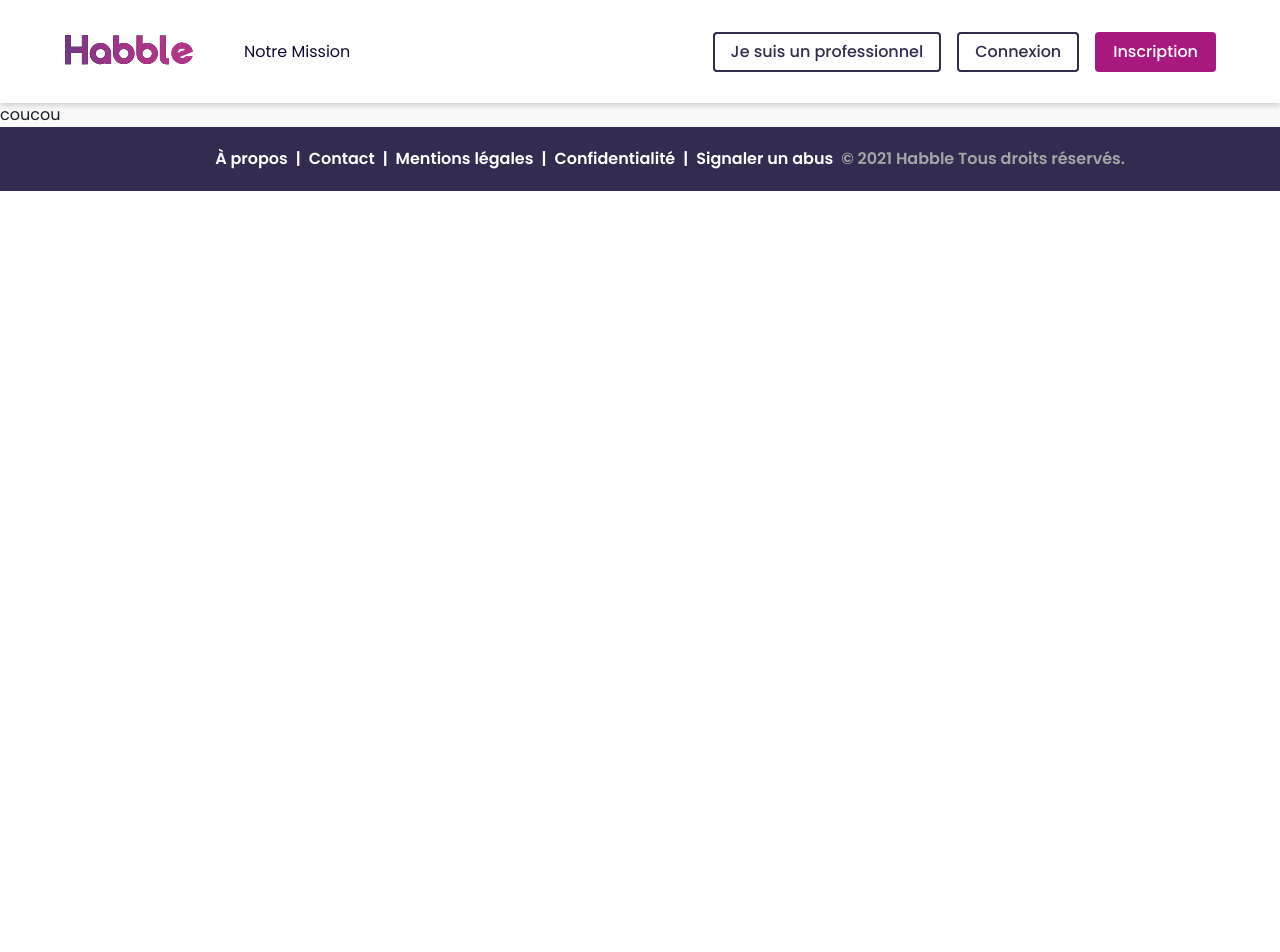
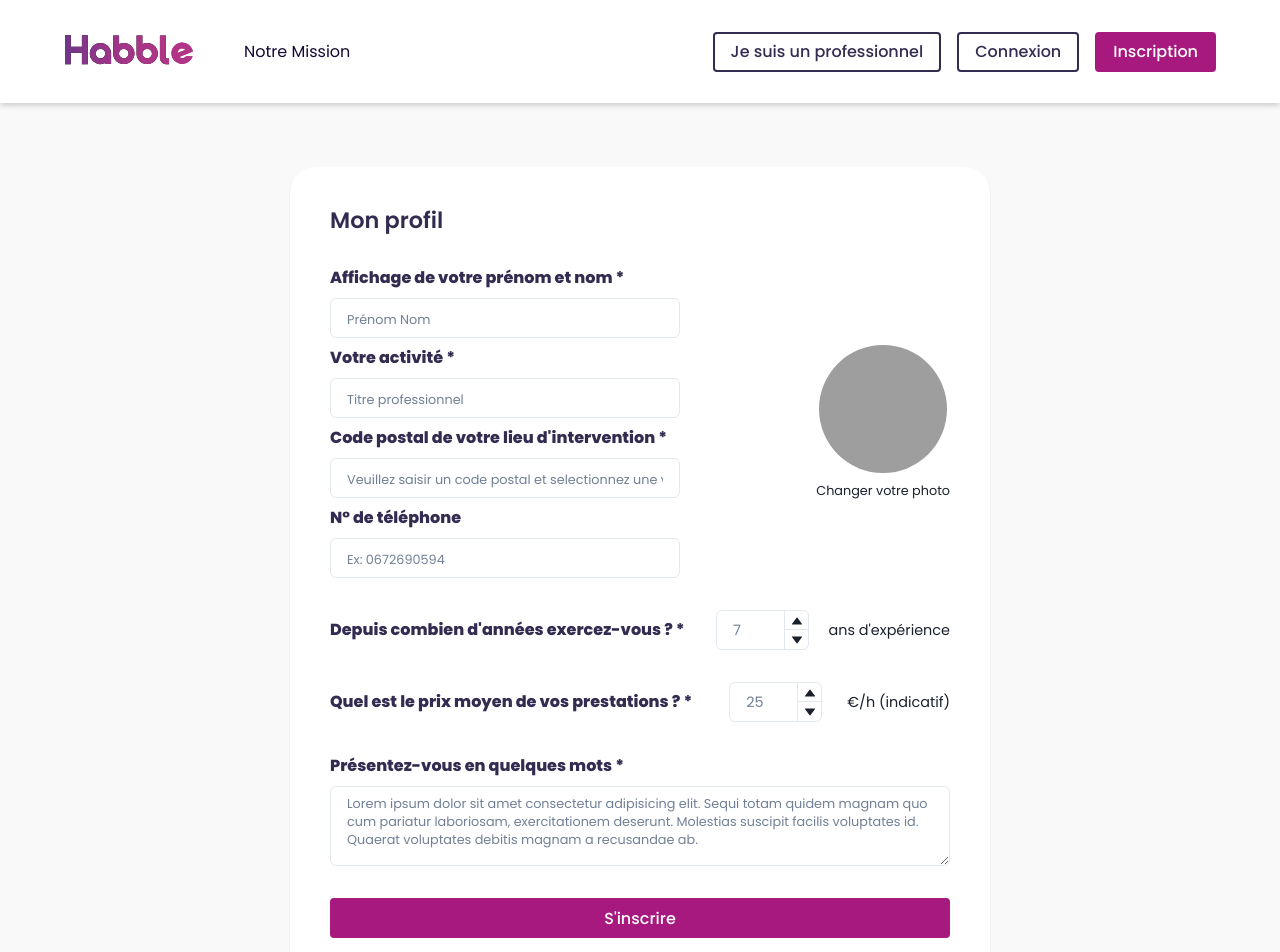
Before and after one commit to Zakari-B/Projet_WCS_3_Habble, a React (Vite) app in the folder frontend/: page /register-onboarding-pro in a window 1280 px wide. Shown: the top 952 px of the page. Before the commit the page ends 800 px from the top, so only its background shows below. Built offline with nearby package versions, Linux system fonts and the light colour scheme; grey boxes are pictures that could not be loaded.

Commit message:
add first one input of form

```diff
--- a/frontend/src/components/ProAccountForm.jsx
+++ b/frontend/src/components/ProAccountForm.jsx
@@ -1,7 +1,240 @@
+import {
+  Flex,
+  Heading,
+  Stack,
+  VStack,
+  FormControl,
+  FormLabel,
+  Input,
+  Button,
+  Text,
+  Link,
+  Divider,
+  Avatar,
+  NumberInput,
+  NumberInputField,
+  NumberInputStepper,
+  NumberIncrementStepper,
+  NumberDecrementStepper,
+  Textarea,
+} from "@chakra-ui/react";
+
 export default function ProAccountForm() {
   return (
-    <div>
-      <p>coucou</p>
-    </div>
+    <Flex bgColor="background.gray" direction="column" justify="flex-start">
+      <Flex
+        alignSelf="center"
+        dir="column"
+        mx="10%"
+        my="5%"
+        className="signupForm"
+        bgColor="white"
+        maxWidth="700px"
+        alignItems="center"
+        boxShadow="0px 1px 1px 0px rgb(185 184 184 / 75%)"
+        borderRadius="25px"
+        padding={{ base: "0", md: "30px", lg: "40px" }}
+      >
+        <Stack className="noAccount" spacing={8} width="90vw" margin="auto">
+          <Heading
+            as="h2"
+            textAlign="left"
+            fontSize="1.4rem"
+            fontWeight="600"
+            color="purple.average"
+          >
+            Mon profil
+          </Heading>
+          <Flex justifyContent="space-between">
+            <VStack>
+              <FormControl>
+                <FormLabel
+                  htmlFor="firstname-lastname"
+                  fontSize="md"
+                  fontWeight="800"
+                  color="purple.average"
+                >
+                  Affichage de votre prénom et nom *
+                </FormLabel>
+                <Input
+                  type="text"
+                  id="formProFirstnameLastname"
+                  name="PrénomNom"
+                  placeholder="Prénom Nom"
+                  _placeholder={{ fontSize: "0.8rem" }}
+                  // value={signupFirstname}
+                  // onChange={(e) => setSignupFirstname(e.target.value)}
+                />
+              </FormControl>
+              <FormControl>
+                <FormLabel
+                  htmlFor="activity"
+                  fontSize="md"
+                  fontWeight="800"
+                  color="purple.average"
+                >
+                  Votre activité *
+                </FormLabel>
+                <Input
+                  type="text"
+                  id="formProActivity"
+                  name="Activity"
+                  placeholder="Titre professionnel"
+                  _placeholder={{ fontSize: "0.8rem" }}
+                  // value={signupFirstname}
+                  // onChange={(e) => setSignupFirstname(e.target.value)}
+                />
+              </FormControl>
+              <FormControl>
+                <FormLabel
+                  htmlFor="city"
+                  fontSize="md"
+                  fontWeight="800"
+                  color="purple.average"
+                >
+                  Code postal de votre lieu d'intervention *
+                </FormLabel>
+                <Input
+                  type="text"
+                  id="formProCity"
+                  name="Activity"
+                  placeholder="Veuillez saisir un code postal et selectionnez une ville dans la liste"
+                  _placeholder={{ fontSize: "0.8rem" }}
+                  // value={signupFirstname}
+                  // onChange={(e) => setSignupFirstname(e.target.value)}
+                />
+              </FormControl>
+              <FormControl>
+                <FormLabel
+                  htmlFor="phone"
+                  fontSize="md"
+                  fontWeight="800"
+                  color="purple.average"
+                >
+                  N° de téléphone
+                </FormLabel>
+                <Input
+                  type="text"
+                  id="formPhone"
+                  name="Phone"
+                  placeholder="Ex: 0672690594"
+                  _placeholder={{ fontSize: "0.8rem" }}
+                  // value={signupFirstname}
+                  // onChange={(e) => setSignupFirstname(e.target.value)}
+                />
+              </FormControl>
+            </VStack>
+            <VStack align="center" alignSelf="center">
+              <Avatar src="https://bit.ly/broken-link" size="2xl" />
+              <Text align="center" fontSize="0.8rem">
+                Changer votre photo
+              </Text>
+            </VStack>
+          </Flex>
+          <FormControl display="flex" justifyContent="space-between">
+            <FormLabel
+              htmlFor="amount"
+              fontSize="md"
+              fontWeight="800"
+              color="purple.average"
+              my="auto"
+            >
+              Depuis combien d'années exercez-vous ? *
+            </FormLabel>
+            <NumberInput max={50} min={0} w="15%">
+              <NumberInputField
+                id="amount"
+                placeholder="7"
+                fontSize="0.9rem"
+                _placeholder={{ fontSize: "0.9rem" }}
+              />
+              <NumberInputStepper>
+                <NumberIncrementStepper />
+                <NumberDecrementStepper />
+              </NumberInputStepper>
+            </NumberInput>
+            <Text my="auto" fontSize="0.9rem">
+              {" "}
+              ans d'expérience
+            </Text>
+          </FormControl>
+          <FormControl display="flex" justifyContent="space-between">
+            <FormLabel
+              htmlFor="amount"
+              fontSize="md"
+              fontWeight="800"
+              color="purple.average"
+              my="auto"
+            >
+              Quel est le prix moyen de vos prestations ? *
+            </FormLabel>
+            <NumberInput min={0} w="15%">
+              <NumberInputField
+                id="amount"
+                placeholder="25"
+                fontSize="0.9rem"
+                _placeholder={{ fontSize: "0.9rem" }}
+              />
+              <NumberInputStepper>
+                <NumberIncrementStepper />
+                <NumberDecrementStepper />
+              </NumberInputStepper>
+            </NumberInput>
+            <Text my="auto" fontSize="0.9rem">
+              {" "}
+              €/h (indicatif)
+            </Text>
+          </FormControl>
+          <FormControl>
+            <FormLabel
+              htmlFor="city"
+              fontSize="md"
+              fontWeight="800"
+              color="purple.average"
+            >
+              Présentez-vous en quelques mots *
+            </FormLabel>
+            <Textarea
+              placeholder="Lorem ipsum dolor sit amet consectetur adipisicing elit. Sequi totam quidem magnam quo cum pariatur laboriosam, exercitationem deserunt. Molestias suscipit facilis voluptates id. Quaerat voluptates debitis magnam a recusandae ab."
+              _placeholder={{ fontSize: "0.8rem" }}
+              // value={signupFirstname}
+              // onChange={(e) => setSignupFirstname(e.target.value)}
+            />
+          </FormControl>
+          <Button
+            variant="solid_PrimaryColor"
+            type="button"
+            onClick={() => null()}
+          >
+            S'inscrire
+          </Button>
+          <Text textAlign="center">
+            En m'inscrivant pour créer un compte, j'accepte les
+            <Link to="/mentions-legales">
+              <Text
+                fontWeight="bold"
+                color="#A7197F"
+                _hover={{ textDecoration: "underline" }}
+              >
+                Conditions générales d'utilisation et de confidentialité
+              </Text>
+            </Link>
+          </Text>
+
+          <Divider />
+          <Text textAlign="center">
+            Vous avez déjà un compte ?&nbsp;
+            <Link to="/login">
+              <Text
+                color="#342c50"
+                _hover={{ textDecoration: "none", color: "#A7197F" }}
+              >
+                Se connecter
+              </Text>
+            </Link>
+          </Text>
+        </Stack>
+      </Flex>
+    </Flex>
   );
 }
```
